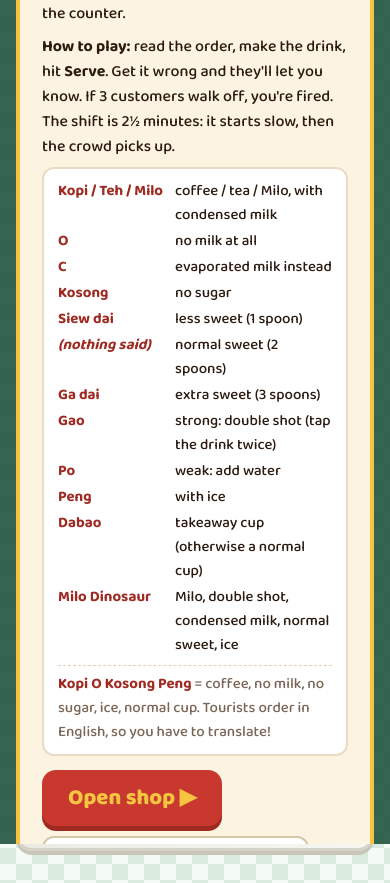
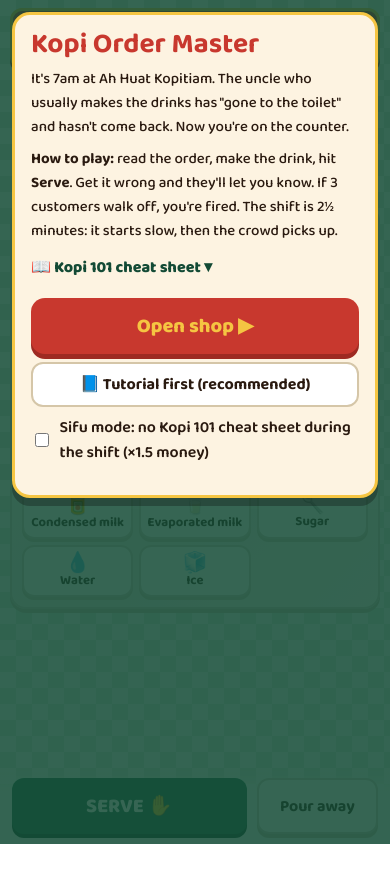
Before and after one commit to ahnahnanh/kopi-uncle, a plain HTML site: page index.html in a window 390 px wide. After the commit the page ends 844 px from the top, so only its background shows below. Drawn offline with Linux system fonts and the light colour scheme.

Commit message:
Mobile layout: one-screen play, thumb-zone Serve bar, 48px tap targets, compact header/tutorial, bottom-sheet cheat sheet, vibration
Co-Authored-By: Claude Opus 5.5 <noreply@anthropic.com>
Claude-Session: https://claude.ai/code/session_01P3FmLUc3FT7AV4NcBtAt8B

```diff
--- a/css/style.css
+++ b/css/style.css
@@ -135,12 +135,108 @@ label.tog input{width:20px;height:20px;accent-color:var(--green)}
 .opt.hint{animation:pulse 1s infinite;border-color:var(--green)}
 @keyframes pulse{0%,100%{box-shadow:0 3px 0 #cfc9ba,0 0 0 0 #1f6f5088}50%{box-shadow:0 3px 0 #cfc9ba,0 0 0 7px #1f6f5000}}
 .cust.tutc .pbar{visibility:hidden}
+/* collapsible cheat sheet on the start screen */
+.dictwrap summary{cursor:pointer;font-weight:800;color:var(--green-d);padding:4px 0;list-style:none}
+.dictwrap summary::-webkit-details-marker{display:none}
+.dictwrap summary::after{content:" ▾"}
+.dictwrap[open] summary::after{content:" ▴"}
+
+/* touch devices: no keyboard hints, no hover lift */
+@media (hover:none){
+  .kbd{display:none}
+  .cust:hover{transform:none}
+}
+
+/* ================= PHONES ================= */
 @media (max-width:720px){
-  .tut{flex-direction:column;align-items:stretch}
+  body{overscroll-behavior:none}
+  .wrap{padding-top:max(8px,env(safe-area-inset-top));padding-left:max(10px,env(safe-area-inset-left));padding-right:max(10px,env(safe-area-inset-right));
+        padding-bottom:calc(84px + env(safe-area-inset-bottom))}
+
+  /* compact signboard: title + stats on one strip */
+  .sign{padding:4px 8px 6px;border-width:3px;gap:4px;flex-wrap:wrap}
+  .sign h1{font-size:16px;white-space:nowrap;flex:1 1 100%;text-align:center}
+  .sign h1 small{display:none}
+  .hud{gap:4px;flex:1 1 100%;flex-wrap:nowrap;justify-content:space-between;min-width:0}
+  .hud span,.iconbtn{font-size:13px;padding:1px 8px}
+  #hStreak{display:none}
+  .lbl{display:none}
+
+  /* tutorial banner */
+  .tut{flex-direction:column;align-items:stretch;gap:6px;padding:8px 10px;margin-top:8px}
+  .tut b.t{font-size:16px}
+  .tut p{font-size:13px;line-height:1.25}
+  .tut .step{display:none}
+  .tut:not(.hide) ~ .queue{min-height:0;margin:6px 0}
   .tut .btns{flex-direction:row}
-  .station{grid-template-columns:1fr}
-  .cupstage{height:150px}
-  .kbd{display:none}
-  .cust{flex-basis:170px}
-  .opt{padding:5px 9px;font-size:14px}
+  .tut .btns .ghost{flex:1;padding:4px 8px;font-size:13px}
+
+  /* customers: smaller cards, swipe sideways if many */
+  .queue{min-height:118px;margin:10px 0 8px;gap:8px;scroll-snap-type:x mandatory;-webkit-overflow-scrolling:touch}
+  .cust{flex:0 0 46%;max-width:180px;padding:6px 8px;scroll-snap-align:start}
+  .cust .face{font-size:24px}
+  .cust .nm{font-size:12px}
+  .bubble{font-size:14px;padding:3px 7px}
+  .cust.sel::after{font-size:10px;top:-9px}
+
+  /* station: cup + readout side by side, buttons in a tidy grid */
+  .station{grid-template-columns:1fr;gap:10px;padding:10px;border-width:2px}
+  .cupzone{flex-direction:row;align-items:center;gap:10px}
+  .cupstage{height:96px;width:96px;flex:0 0 96px}
+  .cup{transform:scale(.6);transform-origin:50% 100%}
+  .readout{flex:1;text-align:left;font-size:15px;line-height:1.25;min-height:0}
+
+  .controls{gap:8px}
+  .grp h3{font-size:12px;margin-bottom:4px}
+  .opts{display:grid;grid-template-columns:repeat(3,1fr);gap:6px}
+  .grp:first-child .opts{grid-template-columns:repeat(2,1fr)}
+  .opt{min-height:52px;padding:4px;font-size:13px;line-height:1.1;border-radius:12px;
+       display:flex;flex-direction:column;align-items:center;justify-content:center;gap:1px;text-align:center}
+  .opt .e{margin:0;font-size:20px;line-height:1}
+  .grp:first-child .opt{flex-direction:row;gap:6px;font-size:15px}
+
+  /* Serve / Pour away pinned to the bottom, in thumb reach */
+  .actions{position:fixed;left:0;right:0;bottom:0;z-index:25;gap:10px;
+    padding:10px max(12px,env(safe-area-inset-right)) calc(10px + env(safe-area-inset-bottom)) max(12px,env(safe-area-inset-left));
+    background:linear-gradient(to top,#f4faf6 70%,#f4faf600)}
+  .serve{font-size:20px;padding:12px}
+  .trash{font-size:16px}
+
+  /* feedback pops up just above the bottom bar instead of covering the orders */
+  .toasts{top:auto;bottom:calc(78px + env(safe-area-inset-bottom))}
+  .toast{font-size:14px;padding:5px 12px}
+
+  /* in-game cheat sheet becomes a bottom sheet */
+  .drawer{left:0;right:0;bottom:calc(70px + env(safe-area-inset-bottom));width:auto;max-width:none;padding:0 10px}
+  .drawer .dict{max-height:55vh;overflow:auto;font-size:14px}
+
+  /* start / end screens */
+  .overlay{align-items:flex-start;padding:max(12px,env(safe-area-inset-top)) 12px 12px}
+  .card{padding:16px;border-width:3px}
+  .card p{font-size:15px}
+  .dict{font-size:14px;padding:8px 10px;gap:2px 8px}
+  .row{gap:8px}
+  .row .big{flex:1 1 100%;font-size:20px;padding:12px}
+  .row .ghost{flex:1 1 auto}
+  .stats b{font-size:20px}
 }
+
+/* very small phones */
+@media (max-width:360px){
+  .sign h1{font-size:13px}
+  .hud span,.iconbtn{font-size:12px;padding:1px 6px}
+  .opt{min-height:48px;font-size:12px}
+}
+
+/* short phones (e.g. 360×640): squeeze vertical space so nothing hides under the Serve bar */
+@media (max-width:720px) and (max-height:700px){
+  .queue{min-height:104px;margin:6px 0}
+  .bubble{font-size:13px}
+  .cupstage{height:78px;width:84px;flex-basis:84px}
+  .cup{transform:scale(.5)}
+  .station{padding:8px;gap:8px}
+  .controls{gap:6px}
+  .opt{min-height:46px}
+  .opt .e{font-size:18px}
+  .serve{padding:10px}
+}
--- a/index.html
+++ b/index.html
@@ -29,8 +29,8 @@
       <span id="hMoney">💰 $0.00</span>
       <span id="hStreak">🔥 0</span>
       <span id="hLives">❤️❤️❤️</span>
-      <button class="iconbtn" id="dictBtn" title="Kopi 101 cheat sheet">📖 Kopi 101</button>
-      <button class="iconbtn" id="muteBtn" title="Sound">🔊</button>
+      <button class="iconbtn" id="dictBtn" title="Kopi 101 cheat sheet" aria-label="Kopi 101 cheat sheet">📖<span class="lbl"> Kopi 101</span></button>
+      <button class="iconbtn" id="muteBtn" title="Sound" aria-label="Sound on or off">🔊</button>
     </div>
   </header>
 
@@ -73,7 +73,7 @@
     <h2>Kopi Order Master</h2>
     <p>It's 7am at Ah Huat Kopitiam. The uncle who usually makes the drinks has "gone to the toilet" and hasn't come back. Now you're on the counter.</p>
     <p><b>How to play:</b> read the order, make the drink, hit <b>Serve</b>. Get it wrong and they'll let you know. If 3 customers walk off, you're fired. The shift is 2½ minutes: it starts slow, then the crowd picks up.</p>
-    <div class="dict" id="dictStart"></div>
+    <details class="dictwrap" id="dictWrap" open><summary>📖 Kopi 101 cheat sheet</summary><div class="dict" id="dictStart"></div></details>
     <div class="row">
       <button class="big" id="startBtn">Open shop ▶</button>
       <button class="ghost" id="tutBtn">📘 Tutorial first (recommended)</button>
--- a/js/game.js
+++ b/js/game.js
@@ -301,6 +301,7 @@ function end(){
 /* ---------- wire up ---------- */
 buildControls(); renderCup();
 $('#dictStart').innerHTML = dictHTML();
+if(matchMedia('(max-width:720px)').matches) $('#dictWrap').open = false; // keep the start screen short on phones
 $('#drawer').innerHTML = `<div class="dict">${dictHTML()}</div>`;
 $('#startBtn').onclick = start;
 $('#tutBtn').onclick = startTutorial;
--- a/js/sound.js
+++ b/js/sound.js
@@ -1,4 +1,5 @@
-// Little beeps made with the Web Audio API (no audio files)
+// Little beeps made with the Web Audio API (no audio files), plus phone vibration.
+// Vibration works on Android; iPhones ignore it (Safari has no vibration API).
 let ac, muted = false;
 function beep(f, d = 0.12, type = 'sine', v = 0.07, delay = 0){
   if(muted) return;
@@ -10,10 +11,11 @@ function beep(f, d = 0.12, type = 'sine', v = 0.07, delay = 0){
     o.connect(g).connect(ac.destination); o.start(t); o.stop(t + d);
   }catch(e){}
 }
+function buzz(pattern){ if(muted) return; try{ navigator.vibrate && navigator.vibrate(pattern); }catch(e){} }
 export const sfx = {
-  click: () => beep(520, .05, 'triangle', .04),
-  good: () => { beep(880, .1); beep(1320, .18, 'sine', .07, .09); },
-  bad: () => beep(140, .3, 'square', .04),
-  leave: () => { beep(330, .15, 'sawtooth', .04); beep(220, .25, 'sawtooth', .04, .14); },
+  click: () => { beep(520, .05, 'triangle', .04); buzz(8); },
+  good: () => { beep(880, .1); beep(1320, .18, 'sine', .07, .09); buzz([20, 40, 20]); },
+  bad: () => { beep(140, .3, 'square', .04); buzz(70); },
+  leave: () => { beep(330, .15, 'sawtooth', .04); beep(220, .25, 'sawtooth', .04, .14); buzz([60, 50, 120]); },
 };
 export function toggleMute(){ muted = !muted; return muted; }
--- a/sw.js
+++ b/sw.js
@@ -1,6 +1,6 @@
 // Service worker: makes the game load instantly and work offline.
 // Bump VERSION whenever you deploy changes so players get the new files.
-const VERSION = 'kopi-v1';
+const VERSION = 'kopi-v2';
 const FILES = [
   './', 'index.html', 'manifest.webmanifest',
   'css/style.css',
```
